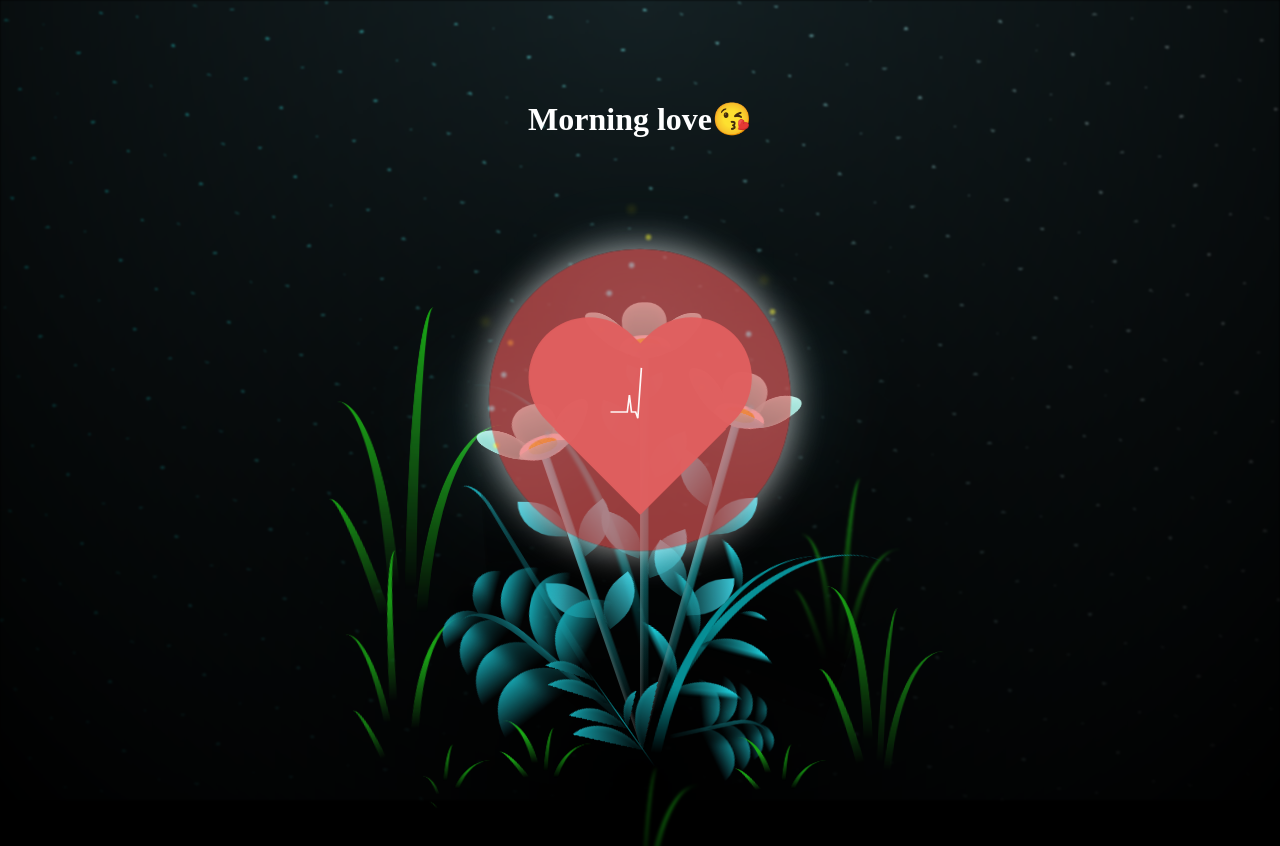
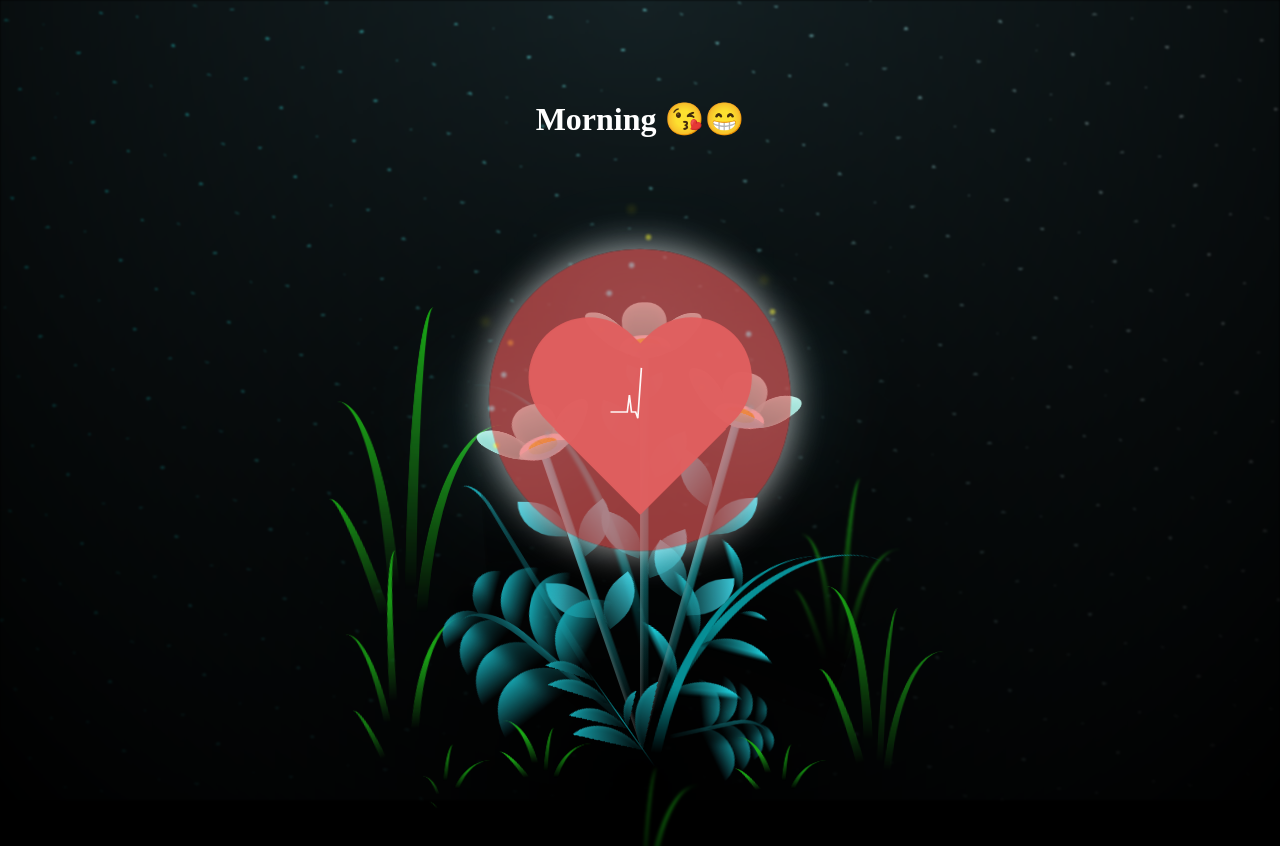
Before and after one commit to Uzumaki-sama/uzumaki, a plain HTML site: page wow.html in a window 1280 px wide. Shown: the top 846 px of the page. Drawn offline with Linux system fonts and the light colour scheme.

Commit message:
Update wow.html

```diff
--- a/wow.html
+++ b/wow.html
@@ -7,7 +7,7 @@
 </head>
 <body>
 
-    <h1>Morning love😘</h1>
+    <h1>Morning 😘😁</h1>
     <style>
         h1{
             z-index: 1;
```
